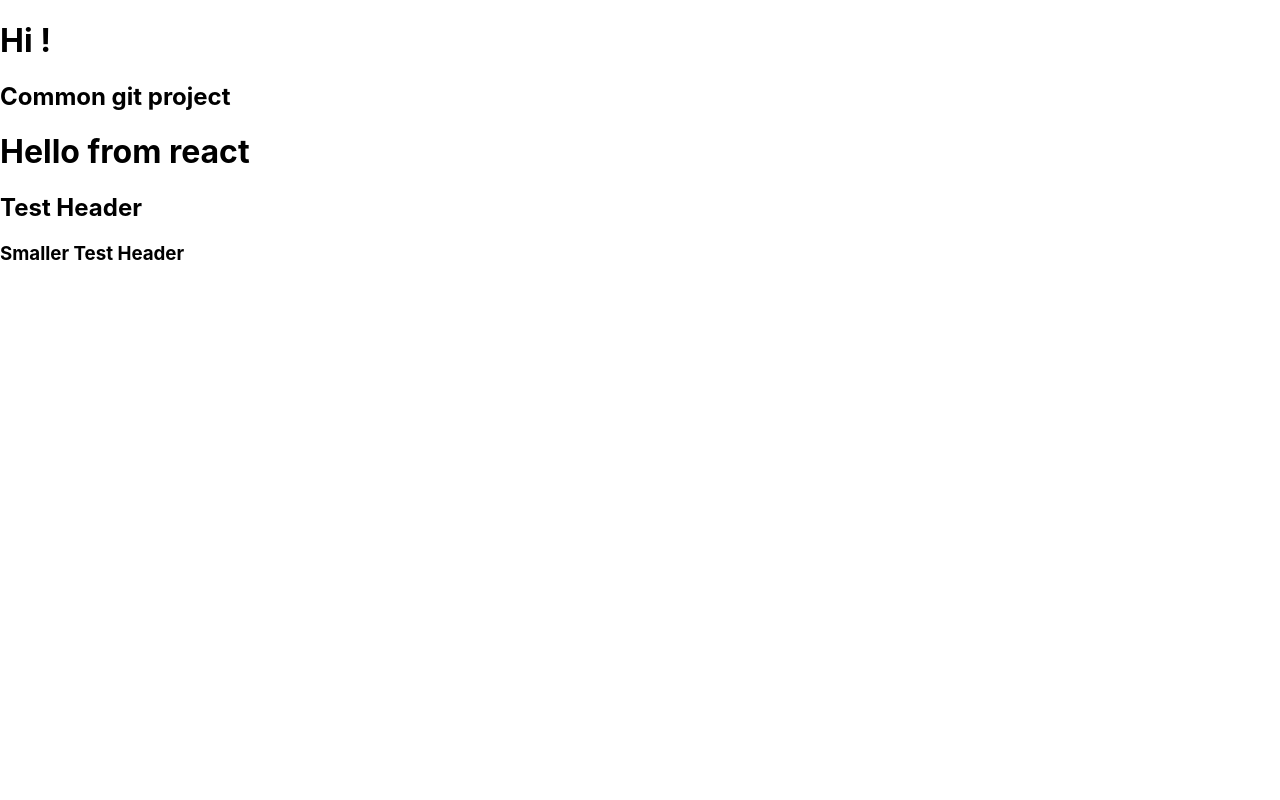
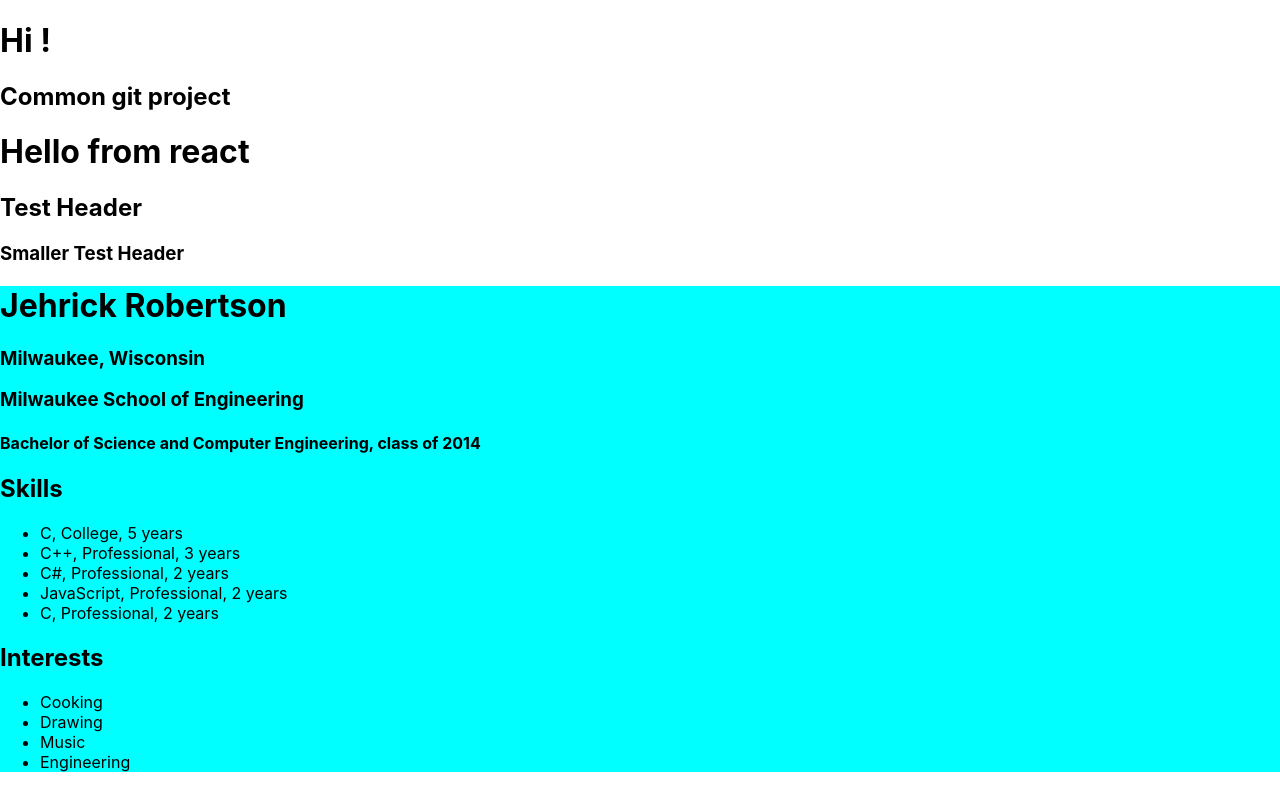
Before and after one commit to mahen035/common-prj, a React (Create React App) app: page / in a window 1280 px wide. Built offline with nearby package versions, Linux system fonts and the light colour scheme.

Commit message:
Inserted my profile information

```diff
--- a/package.json
+++ b/package.json
@@ -8,7 +8,7 @@
     "@testing-library/user-event": "^13.5.0",
     "react": "^18.2.0",
     "react-dom": "^18.2.0",
-    "react-scripts": "5.0.1",
+    "react-scripts": "^5.0.1",
     "web-vitals": "^2.1.4"
   },
   "scripts": {
--- a/src/App.js
+++ b/src/App.js
@@ -1,5 +1,5 @@
-import logo from './logo.svg';
 import './App.css';
+import JehrickProfile from './JehrickProfile';
 
 function App() {
 
@@ -10,6 +10,7 @@ function App() {
     <h1>Hello from react</h1>
     <h2>Test Header</h2>
     <h3>Smaller Test Header</h3>
+    <JehrickProfile />
     </div>
   );
 }
--- /dev/null
+++ b/src/JehrickProfile.css
@@ -0,0 +1,3 @@
+#ProfileContainer {
+  background-color: aqua;
+}
--- /dev/null
+++ b/src/JehrickProfile.js
@@ -0,0 +1,46 @@
+import React from 'react';
+import './JehrickProfile.css';
+import jehrickData from './ProfileData.json';
+
+function JehrickProfile(props) {
+    return (
+        <div id="ProfileContainer">
+            <header>
+                <h1>
+                    {jehrickData.firstName} {jehrickData.lastName}
+                </h1>
+                <h3>
+                    {jehrickData.city}, {jehrickData.state}
+                </h3>
+                <h3>
+                    {jehrickData.school}
+                </h3>
+                <h4>
+                    {jehrickData.degree}, class of {jehrickData.graduationYear}
+                </h4>
+            </header>
+            <h2>Skills</h2>
+            <ul>
+                {jehrickData.skills.map((index,key) => {
+                    return (
+                        <li key={key}>
+                            {index.skill}, {index.type}, {index.years} years
+                        </li>
+                    )
+                })}
+            </ul>
+            <h2>Interests</h2>
+            <ul>
+                {jehrickData.interests.map((interest,key) => {
+                    return (
+                        <li key={key}>
+                            {interest}
+                        </li>
+                    )
+                })}
+            </ul>
+        </div>
+    );
+}
+
+export default JehrickProfile;
--- /dev/null
+++ b/src/ProfileData.json
@@ -0,0 +1,43 @@
+{
+    "firstName": "Jehrick",
+    "lastName": "Robertson",
+    "city": "Milwaukee",
+    "state": "Wisconsin",
+    "school": "Milwaukee School of Engineering",
+    "degree": "Bachelor of Science and Computer Engineering",
+    "graduationYear": 2014,
+    "Image": "",
+    "skills": [
+        {
+            "skill": "C",
+            "type": "College",
+            "years": 5
+        },
+        {
+            "skill": "C++",
+            "type": "Professional",
+            "years": 3
+        },
+        {
+            "skill": "C#",
+            "type": "Professional",
+            "years": 2
+        },
+        {
+            "skill": "JavaScript",
+            "type": "Professional",
+            "years": 2
+        },
+        {
+            "skill": "C",
+            "type": "Professional",
+            "years": 2
+        }
+    ],
+    "interests": [
+        "Cooking",
+        "Drawing",
+        "Music",
+        "Engineering"
+    ]
+}
```
Also changed, not shown: src/logo.svg (deleted), 1 other file (tests, documents, lock files or other folders).
